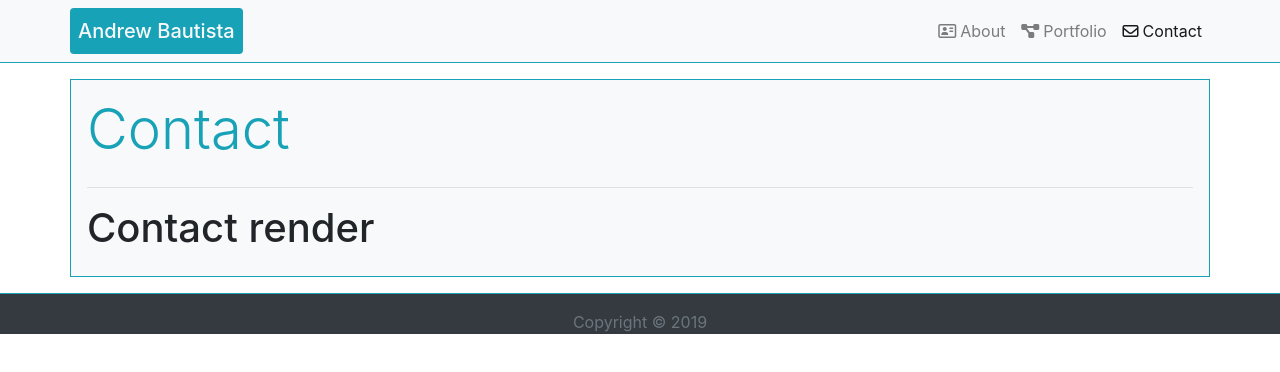
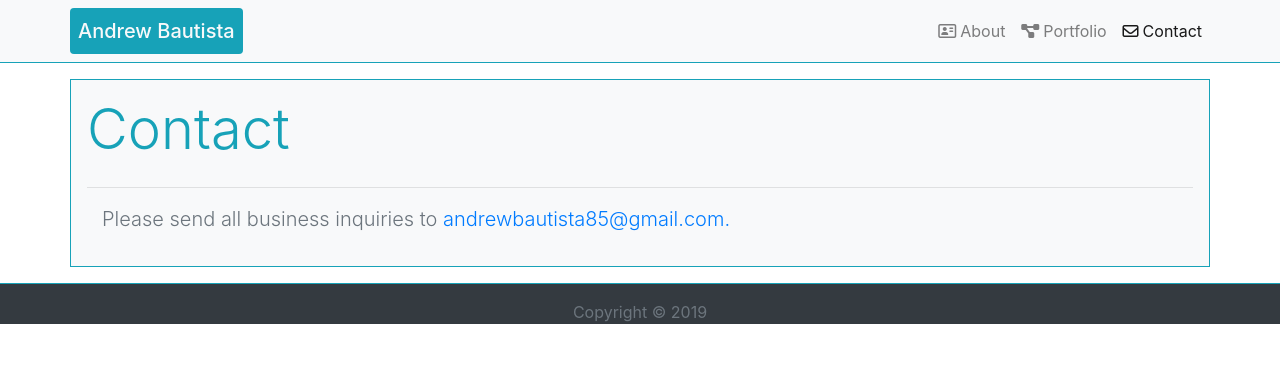
Before and after one commit to WarriorofZarona/React-Portfolio, a React (Create React App) app: page /contact in a window 1280 px wide. Shown: the top 372 px of the page. Built offline with nearby package versions, Linux system fonts and the light colour scheme.

Commit message:
transfered code over, switched to className

```diff
--- a/src/pages/contact.js
+++ b/src/pages/contact.js
@@ -2,10 +2,11 @@ import React from "react";
 
 function Contact() {
 
-
-
     return (
-        <h1>Contact render</h1>
+        <div class="col-lg-9 text-secondary">
+            <p class="lead">Please send all business inquiries to <a
+                href="mailto:andrewbautista85@gmail.com">andrewbautista85@gmail.com.</a></p>
+        </div>
     )
 };
 
```
